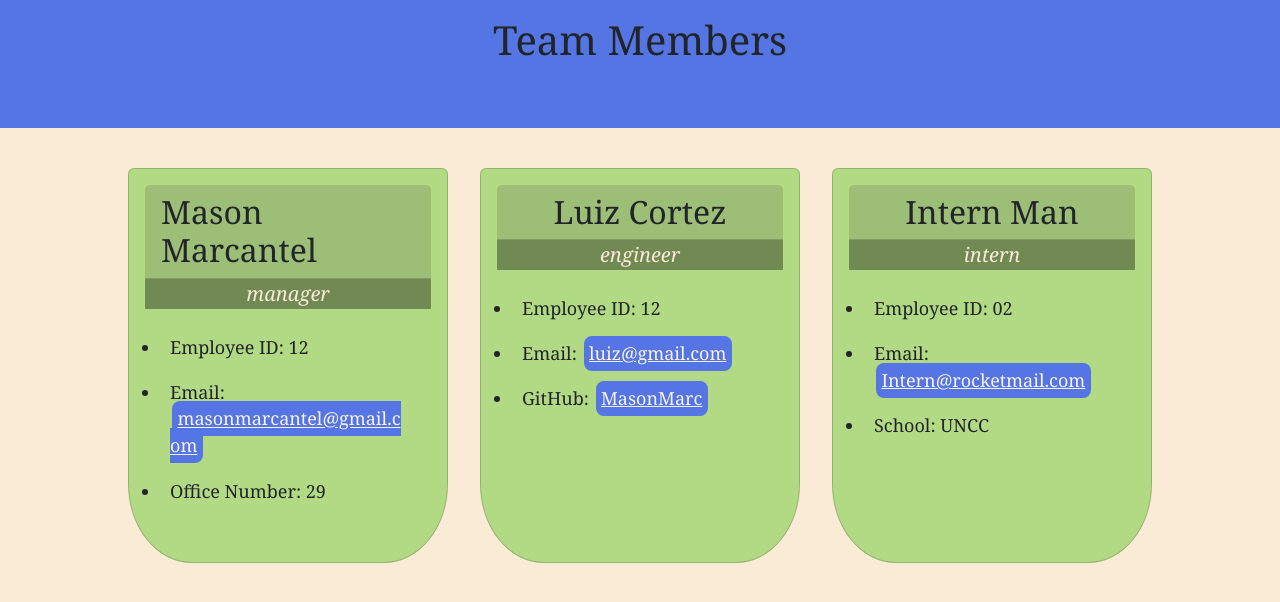
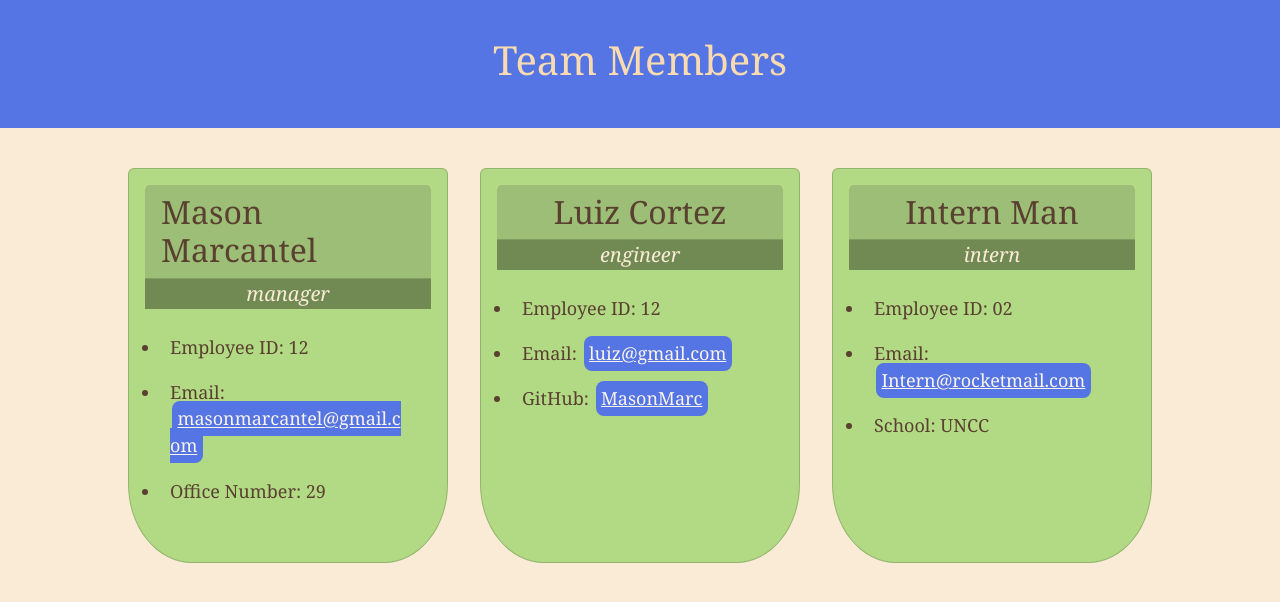
Before and after one commit to MasonMarc/Team-Profile-Generator, a plain HTML site: page dist/team.html in a window 1280 px wide. Drawn offline with nearby package versions, Linux system fonts and the light colour scheme.

Commit message:
finished css

```diff
--- a/dist/team.html
+++ b/dist/team.html
@@ -10,6 +10,7 @@
     <title>MY TEAM</title>
     <style>
         body {
+            color: rgb(250, 218, 176);
             background-color: antiquewhite;
             font-family: Georgia, 'Times New Roman', Times, serif;
         }
@@ -17,8 +18,13 @@
         .navbar {
             background-color: #5475E3;
         }
+        span{
+            position: relative;
+            top: 20px;
+        }
 
         .card {
+            color: rgb(90, 64, 48);
             background-color: #b2da84;
             border-bottom-right-radius: 20%;
             border-bottom-left-radius: 20%;
@@ -55,13 +61,19 @@
             margin: 2px;
             border-radius: 8px;
         }
+
+        a:hover {
+            color: #5475E3;
+            background-color: rgb(248, 246, 243);
+
+        }
     </style>
 </head>
 
 <body>
     <nav class="navbar">
         <div class="container-fluid display-flex justify-content-center">
-            <span class="navbar mb-5 h1 ">Team Members</span>
+            <span class="navbar mb-5 h1">Team Members</span>
         </div>
     </nav>
 
```
